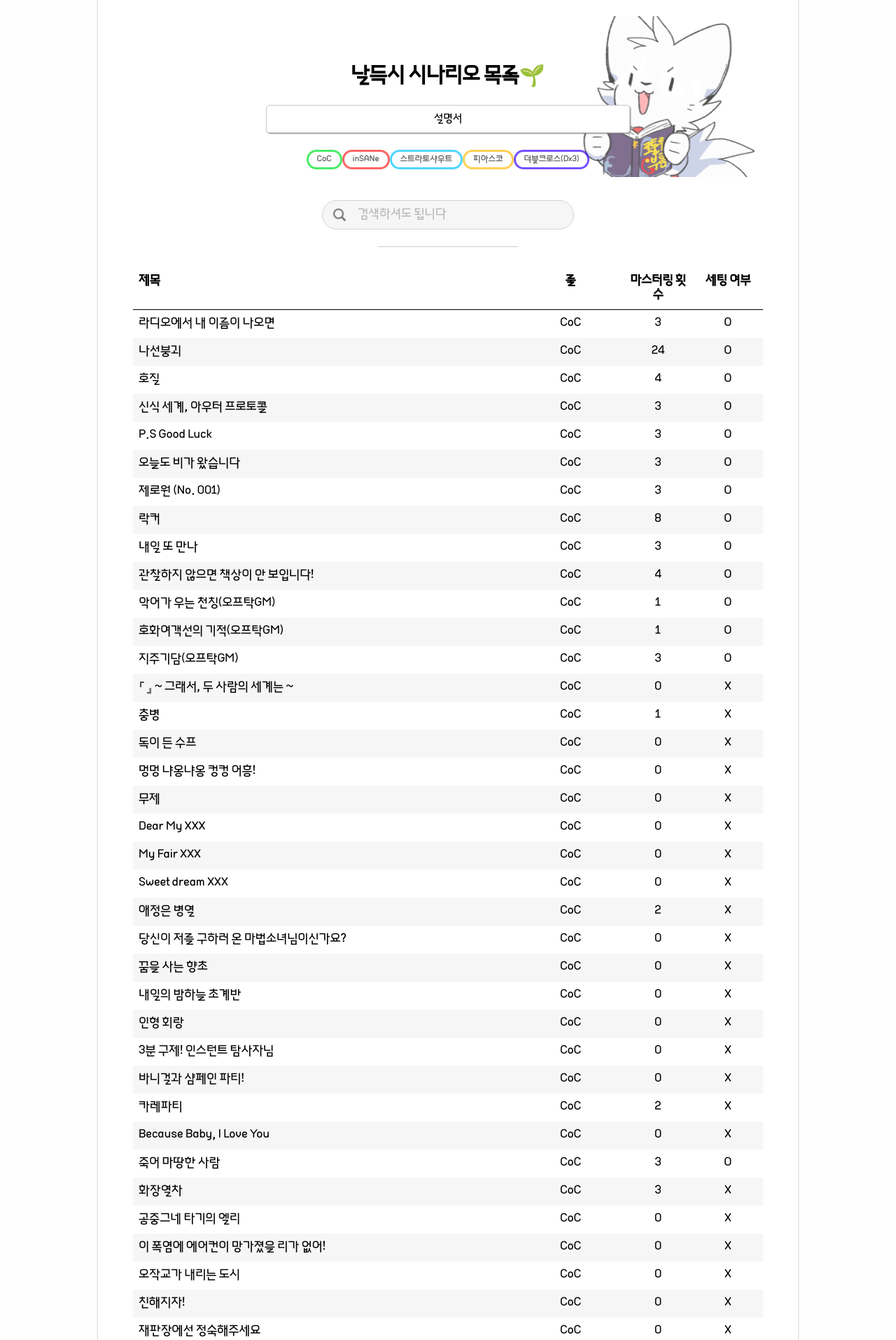
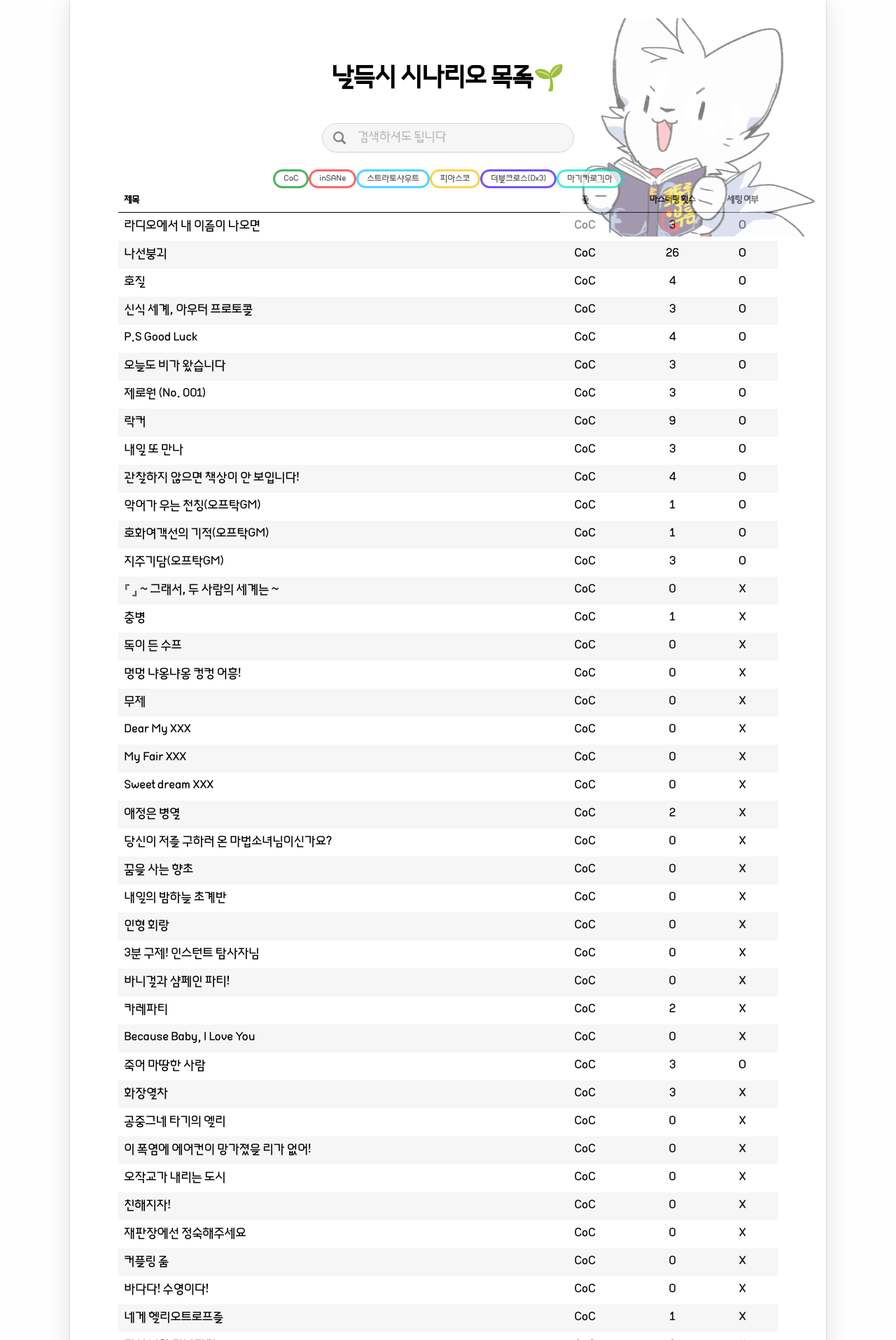
Before and after one commit to ireh1214/Hiwolfy_intro, a PHP site: page /trpg.html in a window 1280 px wide. Shown: the top 1915 px of the page at 70% size. Run offline with PHP 8.4, Linux system fonts and the light colour scheme; some web fonts are replaced.

Commit message:
css 수정

```diff
--- a/css/common.css
+++ b/css/common.css
@@ -933,28 +933,30 @@ table {
       -ms-flex-direction: column;
           flex-direction: column;
   position: relative;
-  max-width: 1000px;
+  max-width: 1080px;
   min-width: 700px;
-  height: 90vh;
+  height: 100vh;
   overflow-y: hidden;
   background: #fff;
   margin: 0 auto;
   padding: 10px 17px;
-  -webkit-box-shadow: 0 1px 3px rgba(0, 0, 0, 0.12), 0 1px 2px rgba(0, 0, 0, 0.24);
-          box-shadow: 0 1px 3px rgba(0, 0, 0, 0.12), 0 1px 2px rgba(0, 0, 0, 0.24);
+  -webkit-box-shadow: 0 1px 30px rgba(0, 0, 0, 0.12), 0 1px 2px rgba(0, 0, 0, 0.24);
+          box-shadow: 0 1px 30px rgba(0, 0, 0, 0.12), 0 1px 2px rgba(0, 0, 0, 0.24);
   padding-bottom: 28px;
 }
-.trpg_wrap .trpg_image {
-  width: 280px;
-  height: 230px;
-  background-image: url("../image/hiwolfy5.png");
+.trpg_wrap::before {
+  content: "";
+  width: 380px;
+  height: auto;
+  aspect-ratio: 280/230;
+  background: url("../image/hiwolfy5.png") no-repeat center/cover;
   position: absolute;
   top: 1%;
-  right: 5%;
-  opacity: 0.7;
+  right: 0;
+  opacity: 0.5;
 }
 .trpg_wrap details {
-  width: 520px;
+  width: 320px;
   margin: 0 auto;
   background-color: #fff;
   word-break: keep-all;
@@ -992,7 +994,6 @@ table {
   z-index: 10;
   width: 700px;
   margin: 0 auto;
-  padding: 24px 0;
   display: -webkit-box;
   display: -ms-flexbox;
   display: flex;
@@ -1008,7 +1009,7 @@ table {
           justify-content: center;
 }
 .trpg_wrap .trpg_rule span {
-  padding: 4px 12px;
+  padding: 4px 12px 3px;
   background-color: #fff;
   border-radius: 30px;
   font-size: 12.5px;
@@ -1016,7 +1017,7 @@ table {
   opacity: 0.7;
 }
 .trpg_wrap .trpg_rule span:nth-child(1) {
-  border: 3px solid rgb(0, 228, 38);
+  border: 3px solid rgb(0, 150, 25);
 }
 .trpg_wrap .trpg_rule span:nth-child(2) {
   border: 3px solid rgb(255, 36, 36);
@@ -1029,6 +1030,9 @@ table {
 }
 .trpg_wrap .trpg_rule span:nth-child(5) {
   border: 3px solid rgb(62, 8, 255);
+}
+.trpg_wrap .trpg_rule span:nth-child(6) {
+  border: 3px solid rgb(0, 228, 190);
 }
 .trpg_wrap .trpg_rule span:hover {
   opacity: 1;
@@ -1083,6 +1087,8 @@ table {
 }
 .trpg_wrap #targetPn ul li {
   padding: 10px 8px;
+  font-size: 13px;
+  letter-spacing: -0.4px;
   text-align: center;
   font-weight: 900;
 }
@@ -1125,7 +1131,7 @@ table {
   width: 100px;
 }
 .trpg_wrap h1 {
-  font-size: 30px;
+  font-size: 36px;
   text-align: center;
   margin: 80px auto 24px;
   z-index: 100;
@@ -1144,10 +1150,6 @@ table {
 
 @media (max-width: 699px) {
   .trpg_wrap {
-    max-width: 100%;
-    min-width: 100%;
-    min-height: 100%;
-    max-height: 100%;
     min-width: 300px;
     margin: 0 auto;
     overflow-x: hidden;
@@ -1155,7 +1157,7 @@ table {
     -webkit-box-shadow: none;
             box-shadow: none;
   }
-  .trpg_wrap .trpg_image {
+  .trpg_wrap::before {
     opacity: 0.2;
   }
   .trpg_wrap details {
@@ -1183,10 +1185,10 @@ table {
     width: 100%;
   }
   .trpg_wrap #targetPn ul li {
-    font-size: 15px;
+    font-size: 13px;
   }
   .trpg_wrap #targetPn table {
-    font-size: 14.5px;
+    font-size: 14px;
   }
 }
 #character_wrap {
--- a/trpg.html
+++ b/trpg.html
@@ -14,16 +14,19 @@
     <link rel="shortcut icon" href="favicon.ico" type="image/x-icon" />
     <link rel="preconnect" href="https://fonts.googleapis.com" />
     <link rel="preconnect" href="https://fonts.gstatic.com" crossorigin />
-    <link href="https://fonts.googleapis.com/css2?family=Do+Hyeon&family=East+Sea+Dokdo&display=swap" rel="stylesheet" />
+    <link
+      href="https://fonts.googleapis.com/css2?family=Do+Hyeon&family=East+Sea+Dokdo&display=swap"
+      rel="stylesheet"
+    />
 
     <link rel="stylesheet" href="./css/common.css" />
     <script src="/jquery-2.2.2.min.js"></script>
     <script src="/db.js"></script>
     <script type="text/javascript">
       window.onload = function () {
-        let table = document.createElement("table");
-        let targetPn = document.getElementById("targetPn");
-        targetPn.appendChild(table);
+        let table = document.createElement("table")
+        let targetPn = document.getElementById("targetPn")
+        targetPn.appendChild(table)
 
         // // table head 생성
         // let tableHead = document.createElement("thead");
@@ -42,70 +45,92 @@
         // }
 
         // table body 생성
-        let tableBody = document.createElement("tbody");
-        table.appendChild(tableBody);
+        let tableBody = document.createElement("tbody")
+        table.appendChild(tableBody)
 
         // data 추가
         for (let i = 0; i < data.length; i++) {
-          let tr = document.createElement("tr");
-          tableBody.appendChild(tr);
+          let tr = document.createElement("tr")
+          tableBody.appendChild(tr)
           for (let j = 0; j < data[i].length; j++) {
-            let td = document.createElement("td");
-            tr.appendChild(td);
-            td.innerHTML = data[i][j];
+            let td = document.createElement("td")
+            tr.appendChild(td)
+            td.innerHTML = data[i][j]
           }
         }
         // 검색기능
 
-        let searchButton = document.getElementById("searchButton");
-        let searchInput = document.getElementById("searchInput");
+        let searchButton = document.getElementById("searchButton")
+        let searchInput = document.getElementById("searchInput")
 
         searchInput.addEventListener("keyup", function () {
-          let searchInput = document.getElementById("searchInput");
-          let filter = searchInput.value.toUpperCase();
-          let table = document.querySelector("table");
-          let rows = table.getElementsByTagName("tr");
+          let searchInput = document.getElementById("searchInput")
+          let filter = searchInput.value.toUpperCase()
+          let table = document.querySelector("table")
+          let rows = table.getElementsByTagName("tr")
           for (let i = 0; i < rows.length; i++) {
-            let cells = rows[i].getElementsByTagName("td");
-            let match = false;
+            let cells = rows[i].getElementsByTagName("td")
+            let match = false
             for (let j = 0; j < cells.length; j++) {
-              let cell = cells[j];
+              let cell = cells[j]
               if (cell.innerHTML.toUpperCase().indexOf(filter) > -1) {
-                match = true;
-                break;
+                match = true
+                break
               }
             }
             if (match) {
-              rows[i].style.display = "";
+              rows[i].style.display = ""
             } else {
-              rows[i].style.display = "none";
+              rows[i].style.display = "none"
             }
           }
-        });
+        })
         // ----
-      };
+      }
     </script>
   </head>
   <body>
     <div class="trpg_wrap">
-      <p class="trpg_image"></p>
       <h1>날득시 시나리오 목록🌱</h1>
-      <details>
+      <input
+        type="text"
+        id="searchInput"
+        class="search_input"
+        placeholder="검색하셔도 됩니다"
+      />
+      <!-- <details>
         <summary>설명서</summary>
         <div class="tpt">
           <p>
-            혹시 몰라 제일 앞에 적는 것... 저는 커뮤니티도 러닝하고 TRPG도 하지만은 커뮤>TRPG를 당연하게 생각하지 않습니다.
+            혹시 몰라 제일 앞에 적는 것... 저는 커뮤니티도 러닝하고 TRPG도
+            하지만은 커뮤>TRPG를 당연하게 생각하지 않습니다.
             <strong>오히려 그런 흐름을 지양합니다.</strong>
-            상호간의 배려가 있는 세션을 지향하며, 저도 그런 환경을 만들 일원이 되려고 노력하고 있어요. 자주 TRPG를 하지는 않지만... 여전히 좋아하는 취미이기 때문에 가끔 즐겁게 다녀옵니다. 시나리오집은 어차피 그렇게 많이 없기도 해서 일괄 기재하지 않았어여
+            상호간의 배려가 있는 세션을 지향하며, 저도 그런 환경을 만들 일원이
+            되려고 노력하고 있어요. 자주 TRPG를 하지는 않지만... 여전히 좋아하는
+            취미이기 때문에 가끔 즐겁게 다녀옵니다. 시나리오집은 어차피 그렇게
+            많이 없기도 해서 일괄 기재하지 않았어여
           </p>
 
-          <p>라이터분들의 허가 하에 (고맙습니다!!) BGM을 트위터에 올려둔 적이 있어요. 지금은 시간이 오래 지났지만... 혹시나 발견하게 되신다면 굳이 제 허락은 맡지 않으셔도 되고 편하게 사용해주세요. 찾으시는 분들이 여전히 있겠다 싶으면 이 쪽도 정리를 해둘 생각이에요!</p>
+          <p>
+            라이터분들의 허가 하에 (고맙습니다!!) BGM을 트위터에 올려둔 적이
+            있어요. 지금은 시간이 오래 지났지만... 혹시나 발견하게 되신다면 굳이
+            제 허락은 맡지 않으셔도 되고 편하게 사용해주세요. 찾으시는 분들이
+            여전히 있겠다 싶으면 이 쪽도 정리를 해둘 생각이에요!
+          </p>
 
-          <p>저는 함께하는데 있어서 꼭 룰이 익숙해야만 재밌다고 생각하지는 않는 편입니다. 공개 입문탁을 여러 번 진행한 적이 있을 정도로 초행 분들을 좋아합니다. CoC 입문을 원하시면 편하게 제게 연락 주세요!</p>
+          <p>
+            저는 함께하는데 있어서 꼭 룰이 익숙해야만 재밌다고 생각하지는 않는
+            편입니다. 공개 입문탁을 여러 번 진행한 적이 있을 정도로 초행 분들을
+            좋아합니다. CoC 입문을 원하시면 편하게 제게 연락 주세요!
+          </p>
 
-          <p>세팅 여부는 제가 세계관을 숙지하고 있는지, 제 기준에서 단기간에 다녀올 수 있을 만큼 제대로 준비되어 있는지(마음의 준비 포함. . .) ...그런것들을 기준하여 기재했습니다!</p>
+          <p>
+            세팅 여부는 제가 세계관을 숙지하고 있는지, 제 기준에서 단기간에
+            다녀올 수 있을 만큼 제대로 준비되어 있는지(마음의 준비 포함. . .)
+            ...그런것들을 기준하여 기재했습니다!
+          </p>
         </div>
-      </details>
+      </details> -->
 
       <p class="trpg_rule">
         <span>CoC</span>
@@ -113,11 +138,8 @@
         <span>스트라토샤우트</span>
         <span>피아스코</span>
         <span>더블크로스(Dx3)</span>
+        <span>마기카로기아</span>
       </p>
-
-      <input type="text" id="searchInput" class="search_input" placeholder="검색하셔도 됩니다" />
-
-      <span class="hr"></span>
 
       <div id="targetPn">
         <ul>
```
Also changed, not shown: db.js (+12 -7 lines), scss/_trpg.scss (+24 -21 lines), 1 other file.
